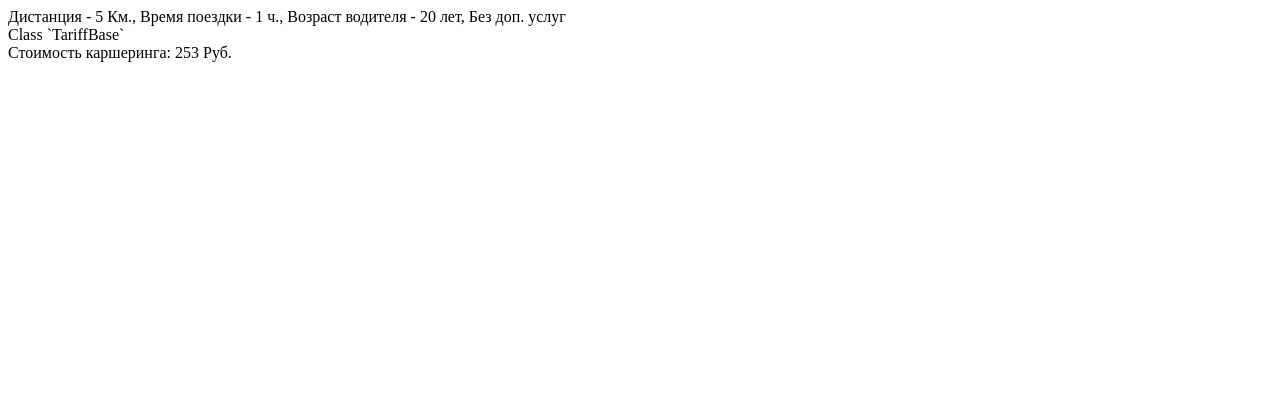
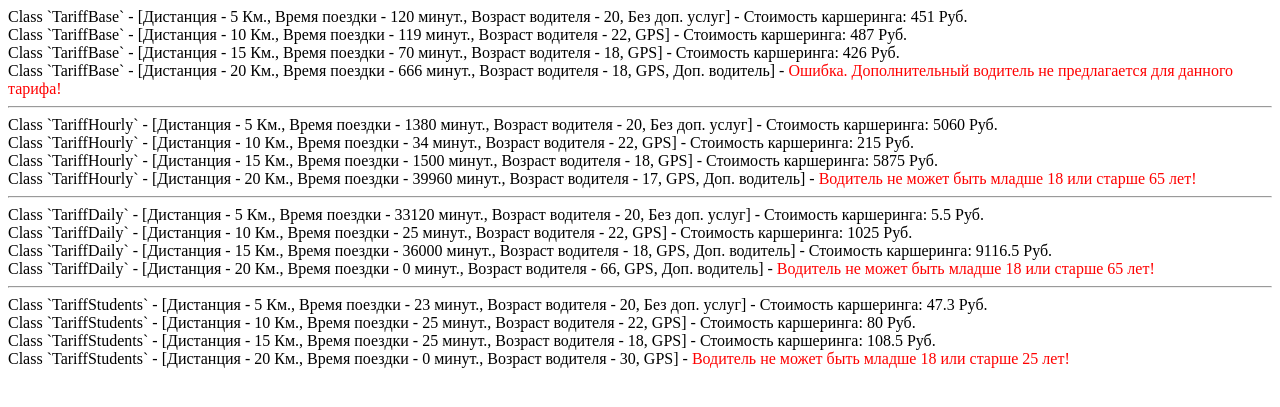
Before and after one commit to Chaosito/phpls-022020-home-work-4, a PHP site: page / in a window 1280 px wide. Shown: the top 407 px of the page. Run offline with PHP 8.4, Linux system fonts and the light colour scheme.

Commit message:
Created other tariffs.
Home work complete.

```diff
--- /dev/null
+++ b/classes/AbstractMainTariff.php
@@ -0,0 +1,39 @@
+<?php
+
+abstract class AbstractMainTariff implements TariffInterface
+{
+    protected $pricePerKilometer, $pricePerMinute, $driverAge;
+    protected $minimalAge = DRIVER_AGE_MINIMAL, $maximalAge = DRIVER_AGE_MAXIMAL;
+    protected $minimalAgeForNovice = DRIVER_IS_NOVICE_FROM_AGE, $maximalAgeForNovice = DRIVER_IS_NOVICE_TO_AGE;
+    protected $currentDistanceKm, $currentDurationMinutes, $ageMultiplier;
+    public $priceDistance, $priceDuration;  // Чтоб можно было получить отдельно стоимость за пройденное расстояние и время
+
+    protected function __construct($distanceKm, $durationMinutes, $driverAge, $useGps, $useAdditionalDriver)
+    {
+        // Проверка некоторых данных
+        $distanceKm = ($distanceKm < 0) ? 0 : $distanceKm;
+        $durationMinutes = ($durationMinutes < 0) ? 0 : $durationMinutes;
+
+        // Просто вывод данных:
+        print 'Class `'.get_called_class().'` - ';
+        $additionalService = [];
+        if ($useGps) $additionalService[] = 'GPS';
+        if ($useAdditionalDriver) $additionalService[] = 'Доп. водитель';
+        if (!count($additionalService)) $additionalService[] = 'Без доп. услуг';
+        print "[Дистанция - {$distanceKm} Км., Время поездки - {$durationMinutes} минут., Возраст водителя - {$driverAge}, ".implode(", ", $additionalService).'] - ';
+
+        if ($driverAge < $this->minimalAge || $driverAge > $this->maximalAge) {
+            throw new Exception("Водитель не может быть младше {$this->minimalAge} или старше {$this->maximalAge} лет!", 40402);
+        }
+
+        // Базовое определение свойств подходящих под все тарифы, если будет нужно переопределим
+        $this->driverAge = $driverAge;
+        $this->currentDistanceKm = $distanceKm;
+        $this->currentDurationMinutes = $durationMinutes;
+        $this->ageMultiplier = ($driverAge >= $this->minimalAgeForNovice && $driverAge <= $this->maximalAgeForNovice) ? (INCREASE_PRICE_FOR_NOVICE_IN_PERCENT / 100) + 1 : 1;
+        $this->priceDistance = $this->currentDistanceKm * $this->pricePerKilometer;
+        $this->priceDuration = $this->currentDurationMinutes * $this->pricePerMinute;
+    }
+
+    abstract public function calcPrice();
+}
--- /dev/null
+++ b/classes/AdditionalDriverTrait.php
@@ -0,0 +1,12 @@
+<?php
+
+trait AdditionalDriverTrait
+{
+    protected $additionalDriverExists = false;
+    protected $additionalDriverPrice = ADDITIONAL_DRIVER_PRICE;
+
+    protected function getAdditionalDriverCost()
+    {
+        return ($this->additionalDriverExists) ? $this->additionalDriverPrice : 0;
+    }
+}
--- /dev/null
+++ b/classes/GpsTrait.php
@@ -0,0 +1,14 @@
+<?php
+
+trait GpsTrait
+{
+    protected $gpsActivated = false;
+    protected $gpsPrice = ADDITIONAL_GPS_PRICE_RUB;
+    protected $gpsPriceForDurationInMinutes = ADDITIONAL_GPS_PRICE_4_DURATION;
+
+    protected function getGpsCost()
+    {
+        // WARN; To-Do: Должна ли стоимость GPS и доп. водителя облагаться налогом водителя-новичка? Пока сделаем что нет.
+        return ($this->gpsActivated) ? ceil($this->currentDurationMinutes / $this->gpsPriceForDurationInMinutes) * $this->gpsPrice : 0;
+    }
+}
--- /dev/null
+++ b/classes/TariffBase.php
@@ -0,0 +1,27 @@
+<?php
+
+/*
+    Тариф базовый:
+    Цена за 1 км = 10 руб.
+    Цена за 1 мин = 3 руб.
+    Доп. водитель недоступен
+*/
+
+class TariffBase extends AbstractMainTariff
+{
+    use GpsTrait;
+
+    public function __construct($distanceKm, $durationMinutes, $driverAge, $useGps = false, $useAdditionalDriver = false)
+    {
+        $this->pricePerKilometer = TARIFF_BASE_PRICE_PER_KM;
+        $this->pricePerMinute = TARIFF_BASE_PRICE_PER_MINUTE;
+        $this->gpsActivated = $useGps;
+        parent::__construct($distanceKm, $durationMinutes, $driverAge, $useGps, $useAdditionalDriver);
+        if ($useAdditionalDriver) throw new Exception("Ошибка. Дополнительный водитель не предлагается для данного тарифа!", 40401);
+    }
+
+    public function calcPrice()
+    {
+        return (($this->priceDistance + $this->priceDuration) * $this->ageMultiplier) + $this->getGpsCost();
+    }
+}
--- /dev/null
+++ b/classes/TariffDaily.php
@@ -0,0 +1,34 @@
+<?php
+
+/*
+    Тариф суточный:
+    Цена за 1 км = 1 руб.
+    Цена за 24 часа = 1000 руб.
+    Округление до 24 часов в большую сторону, но не мене 30 минут
+    (ex. 23:59 - 1 сутки, 24:29 - 1 сутки, 24:31 - 2 суток)
+*/
+
+class TariffDaily extends AbstractMainTariff
+{
+    use GpsTrait, AdditionalDriverTrait;
+
+    public function __construct($distanceKm, $durationDays, $driverAge, $useGps = false, $useAdditionalDriver = false)
+    {
+        $this->pricePerKilometer = TARIFF_DAILY_PRICE_PER_KM;
+        $this->pricePerMinute = TARIFF_DAILY_PRICE_PER_DAY / 24 / 60;   // 200 Рублей за час
+        $this->gpsActivated = $useGps;
+        $this->additionalDriverExists = $useAdditionalDriver;
+        parent::__construct($distanceKm, $durationDays * 24 * 60, $driverAge, $useGps, $useAdditionalDriver);
+    }
+
+    public function calcPrice()
+    {
+        $daysFull = round($this->currentDurationMinutes / 60 / 24); // Количество целых дней
+        // Получаем доп. день от остатка, или не получаем :) и складываем с кол-вом целых дней
+        $daysFull = $daysFull + ($this->currentDurationMinutes - ($daysFull * 60 * 24) > 30 ? 1 : 0);
+        // Проверям кол-во дней, на тот случай если человек взял машину по суточному тарифу, а прокатался < 30 минут.
+        $daysFull = ($daysFull < 1) ? 1 : 0;
+        $this->priceDuration = ($daysFull * 24 * 60 * $this->pricePerMinute);
+        return (($this->priceDistance + $this->priceDuration) * $this->ageMultiplier) + $this->getGpsCost() + $this->getAdditionalDriverCost();
+    }
+}
--- /dev/null
+++ b/classes/TariffHourly.php
@@ -0,0 +1,28 @@
+<?php
+
+/*
+    Тариф базовый:
+    Цена за 1 км = 0 руб.
+    Цена за 60 мин = 200 руб.
+    Округление до 60 минут в большую сторону
+*/
+
+class TariffHourly extends AbstractMainTariff
+{
+    use GpsTrait, AdditionalDriverTrait;
+
+    public function __construct($distanceKm, $durationHours, $driverAge, $useGps = false, $useAdditionalDriver = false)
+    {
+        $this->pricePerKilometer = TARIFF_HOURLY_PRICE_PER_KM;
+        $this->pricePerMinute = TARIFF_HOURLY_PRICE_PER_HOUR / 60;   // 200 Рублей за час
+        $this->gpsActivated = $useGps;
+        $this->additionalDriverExists = $useAdditionalDriver;
+        parent::__construct($distanceKm, $durationHours * 60, $driverAge, $useGps, $useAdditionalDriver);
+    }
+
+    public function calcPrice()
+    {
+        $this->priceDuration = ceil($this->currentDurationMinutes / 60) * 60 * $this->pricePerMinute;
+        return (($this->priceDistance + $this->priceDuration) * $this->ageMultiplier) + $this->getGpsCost() + $this->getAdditionalDriverCost();
+    }
+}
--- /dev/null
+++ b/classes/TariffInterface.php
@@ -0,0 +1,6 @@
+<?php
+
+interface TariffInterface
+{
+    public function calcPrice();
+}
--- /dev/null
+++ b/classes/TariffStudents.php
@@ -0,0 +1,29 @@
+<?php
+
+/*
+    Тариф студенческий:
+    Цена за 1 км = 4 руб.
+    Цена за 1 мин = 1 руб.
+    Возраст не более 25 лет
+    Доп. водитель недоступен
+*/
+
+class TariffStudents extends AbstractMainTariff
+{
+    use GpsTrait;
+
+    public function __construct($distanceKm, $durationMinutes, $driverAge, $useGps = false, $useAdditionalDriver = false)
+    {
+        $this->maximalAge = TARIFF_STUDENT_DRIVER_AGE_MAX;
+        $this->pricePerKilometer = TARIFF_STUDENTS_PRICE_PER_KM;
+        $this->pricePerMinute = TARIFF_STUDENTS_PRICE_PER_MINUTE;
+        $this->gpsActivated = $useGps;
+        parent::__construct($distanceKm, $durationMinutes, $driverAge, $useGps, $useAdditionalDriver);
+        if ($useAdditionalDriver) throw new Exception("Ошибка. Дополнительный водитель не предлагается для данного тарифа!", 40401);
+    }
+
+    public function calcPrice()
+    {
+        return (($this->priceDistance + $this->priceDuration) * $this->ageMultiplier) + $this->getGpsCost();
+    }
+}
--- a/config.php
+++ b/config.php
@@ -1 +1,35 @@
 <?php
+
+/* Базовые настройки */
+const DRIVER_AGE_MINIMAL = 18;                      // Минимальный возраст водителя
+const DRIVER_AGE_MAXIMAL = 65;                      // Максимальный возраст водителя
+const DRIVER_IS_NOVICE_FROM_AGE = 18;               // Минимальный возраст водителя-новичка (повышение тарифов)
+const DRIVER_IS_NOVICE_TO_AGE = 21;                 // Максимальный возраст водителя-новичка (повышение тарифов)
+const INCREASE_PRICE_FOR_NOVICE_IN_PERCENT = 10;    // Увеличение цены для водителей новичков, на указанный процент
+
+/* Настройки тарифа "Базовый" */
+const TARIFF_BASE_PRICE_PER_KM = 10;                // Стоимость 1 км пути
+const TARIFF_BASE_PRICE_PER_MINUTE = 3;             // Стоимость 1 минуты пути
+
+/* Настройки тарифа "Почасовой" */
+const TARIFF_HOURLY_PRICE_PER_KM = 0;                // Стоимость 1 км пути
+const TARIFF_HOURLY_PRICE_PER_HOUR = 200;            // Стоимость 1 часа пути
+
+/* Настройки тарифа "Суточный" */
+const TARIFF_DAILY_PRICE_PER_KM = 1;                // Стоимость 1 км пути
+const TARIFF_DAILY_PRICE_PER_DAY = 1000;            // Стоимость 1 суток пути
+
+/* Настройки тарифа "Студенческий" */
+const TARIFF_STUDENTS_PRICE_PER_KM = 4;             // Стоимость 1 км пути
+const TARIFF_STUDENTS_PRICE_PER_MINUTE = 1;         // Стоимость 1 суток пути
+const TARIFF_STUDENT_DRIVER_AGE_MAX = 25;           // Максимальный возраст для тарифа
+
+/* Настройки доп. услуг */
+const ADDITIONAL_GPS_PRICE_RUB = 15;                // Стоимость GPS, Рублей.
+const ADDITIONAL_GPS_PRICE_4_DURATION = 60;         // Цена GPS за каждые N минут
+const ADDITIONAL_DRIVER_PRICE = 100;                // Цена GPS за каждые N минут
+
+spl_autoload_register(function($className) {
+    $className = str_replace('\\', DIRECTORY_SEPARATOR, $className);
+	include_once $_SERVER['DOCUMENT_ROOT'].DIRECTORY_SEPARATOR.'classes'.DIRECTORY_SEPARATOR.$className.'.php';
+});
--- a/index.php
+++ b/index.php
@@ -1,162 +1,69 @@
 <?php
-
-/* Базовые настройки */
-const DRIVER_AGE_MINIMAL = 18;                      // Минимальный возраст водителя
-const DRIVER_AGE_MAXIMAL = 65;                      // Максимальный возраст водителя
-const DRIVER_IS_NOVICE_FROM_AGE = 18;               // Минимальный возраст водителя-новичка (повышение тарифов)
-const DRIVER_IS_NOVICE_TO_AGE = 21;                 // Максимальный возраст водителя-новичка (повышение тарифов)
-const INCREASE_PRICE_FOR_NOVICE_IN_PERCENT = 10;    // Увеличение цены для водителей новичков, на указанный процент
-
-/* Настройки тарифа "Базовый" */
-const TARIFF_BASE_PRICE_PER_KM = 10;                // Стоимость 1 км пути, тариф "Базовый"
-const TARIFF_BASE_PRICE_PER_MINUTE = 3;             // Стоимость 1 минуты пути, тариф "Базовый"
-
-/* Настройки тарифа "Почасовой" */
-
-/* Настройки тарифа "Суточный" */
-
-/* Настройки тарифа "Студенческий" */
-const TARIFF_STUDENT_DRIVER_AGE_MAX = 25;           // Максимальный возраст для тарифа "Студенческий"
-
-/* Настройки доп. услуг */
-const ADDITIONAL_GPS_PRICE_RUB = 15;                // Стоимость GPS, Рублей.
-const ADDITIONAL_GPS_PRICE_4_DURATION = 60;         // Цена GPS за каждые N минут
-const ADDITIONAL_DRIVER_PRICE = 100;                // Цена GPS за каждые N минут
-
-trait GpsTrait
-{
-    protected $gpsActivated = false;
-    protected $gpsPrice = ADDITIONAL_GPS_PRICE_RUB;
-    protected $gpsPriceForDurationInMinutes = ADDITIONAL_GPS_PRICE_4_DURATION;
-}
-
-trait AdditionalDriverTrait
-{
-    protected $additionalDriverExists = false;
-    protected $additionalDriverPrice = ADDITIONAL_DRIVER_PRICE;
-}
-
-interface TariffInterface
-{
-    public function calcPrice($return = false);
-    // и другие необходимые функции
-}
-
-abstract class AbstractMainTariff implements TariffInterface
-{
-    protected $pricePerKilometer, $pricePerMinute, $driverAge;
-    protected $minimalAge = DRIVER_AGE_MINIMAL, $maximalAge = DRIVER_AGE_MAXIMAL;
-    protected $minimalAgeForNovice = DRIVER_IS_NOVICE_FROM_AGE, $maximalAgeForNovice = DRIVER_IS_NOVICE_TO_AGE;
-    protected $currentDistanceKm, $currentDurationMinutes, $ageMultiplier;
-
-    protected function __construct($distanceKm, $durationHours, $driverAge, $useGps, $useAdditionalDriver)
-    {
-        if ($driverAge < $this->minimalAge || $driverAge > $this->maximalAge) {
-            throw new Exception("Водитель не может быть младше {$this->minimalAge} или старше {$this->maximalAge} лет!", 40402);
-        }
-
-        $this->driverAge = $driverAge;
-        $this->currentDistanceKm = $distanceKm;
-        $this->currentDurationMinutes = $durationHours * 60;
-        $this->ageMultiplier = ($driverAge >= $this->minimalAgeForNovice && $driverAge <= $this->maximalAgeForNovice) ? (INCREASE_PRICE_FOR_NOVICE_IN_PERCENT / 100) + 1 : 1;
-
-        $additionalService = [];
-        if ($useGps) $additionalService[] = 'GPS';
-        if ($useAdditionalDriver) $additionalService[] = 'Доп. водитель';
-        if (!count($additionalService)) $additionalService[] = 'Без доп. услуг';
-
-        print "Дистанция - {$distanceKm} Км., Время поездки - {$durationHours} ч., Возраст водителя - {$driverAge} лет, ".implode(", ", $additionalService).'<br>';
-    }
-
-    abstract public function calcPrice($return = false);
-    // описывает основные методы и занимается определением возраста, и имплементирует интерфейс iTariff
-}
-
-// To-Do: Этот класс практически готов
-class TariffBase extends AbstractMainTariff
-{
-    use GpsTrait;
-
-    public function __construct($distanceKm, $durationHours, $driverAge, $useGps = false, $useAdditionalDriver = false)
-    {
-        parent::__construct($distanceKm, $durationHours, $driverAge, $useGps, $useAdditionalDriver);
-        if ($useAdditionalDriver) throw new Exception("Дополнительный водитель не предлагается для данного тарифа", 40401);
-
-        $this->pricePerKilometer = TARIFF_BASE_PRICE_PER_KM;
-        $this->pricePerMinute = TARIFF_BASE_PRICE_PER_MINUTE;
-        $this->gpsActivated = $useGps;
-    }
-
-    public function calcPrice($return = false)
-    {
-        print 'Class `'.__CLASS__.'`<br>';
-        $priceDistance = $this->currentDistanceKm * $this->pricePerKilometer;
-        $priceDuration = $this->currentDurationMinutes * $this->pricePerMinute;
-        // To-Do: Должна ли стоимость GPS и доп. водителя облагаться налогом водителя-новичка?
-        // Пока сделаем что нет.
-        $priceGps = ($this->gpsActivated) ? ceil($this->currentDurationMinutes / $this->gpsPriceForDurationInMinutes) * $this->gpsPrice : 0;
-
-        return (($priceDistance + $priceDuration) * $this->ageMultiplier) + $priceGps;
-    }
-}
-
-class TariffHourly extends AbstractMainTariff
-{
-    use GpsTrait, AdditionalDriverTrait;
-
-    public function __construct($distanceKm, $durationHours, $driverAge, $useGps = false, $useAdditionalDriver = false)
-    {
-        parent::__construct($distanceKm, $durationHours, $driverAge, $useGps, $useAdditionalDriver);
-        $this->pricePerKilometer = 0;
-        $this->pricePerMinute = 200 / 60;   // 200 Рублей за час
-        $this->gpsActivated = $useGps;
-        $this->additionalDriverExists = $useAdditionalDriver;
-    }
-
-    public function calcPrice($return = false)
-    {
-        print 'Class `'.__CLASS__.'`<br>';
-    }
-}
-
-class TariffDaily extends AbstractMainTariff
-{
-    use GpsTrait, AdditionalDriverTrait;
-
-    public function __construct($distanceKm, $durationHours, $driverAge, $useGps = false, $useAdditionalDriver = false)
-    {
-        parent::__construct($distanceKm, $durationHours, $driverAge, $useGps, $useAdditionalDriver);
-        $this->gpsActivated = $useGps;
-        $this->additionalDriverExists = $useAdditionalDriver;
-    }
-
-    public function calcPrice($return = false)
-    {
-        print 'Class `'.__CLASS__.'`<br>';
-    }
-}
-
-class TariffStudents extends AbstractMainTariff
-{
-    use GpsTrait;
-
-    public function __construct($distanceKm, $durationHours, $driverAge, $useGps = false, $useAdditionalDriver = false)
-    {
-        $this->maximalAge = TARIFF_STUDENT_DRIVER_AGE_MAX;
-        parent::__construct($distanceKm, $durationHours, $driverAge, $useGps, $useAdditionalDriver);
-        if ($useAdditionalDriver) throw new Exception("Дополнительный водитель не предлагается для данного тарифа - ".__CLASS__, 40401);
-        $this->gpsActivated = $useGps;
-    }
-
-    public function calcPrice($return = false)
-    {
-        print 'Class `'.__CLASS__.'`<br>';
-    }
-}
+include_once('config.php');
 
 try {
-    $tariff1 = new TariffBase(5, 1, 20, 0, 0);
-    print "Стоимость каршеринга: ".$tariff1->calcPrice().' Руб.<br>';
+    $attr4Tariff = [
+        ['distanceKm' => 5, 'duration' => 120, 'driverAge' => 20, 'useGps' => 0, 'useAdditionalDriver' => 0],
+        ['distanceKm' => 10, 'duration' => 119, 'driverAge' => 22, 'useGps' => 1, 'useAdditionalDriver' => 0],
+        ['distanceKm' => 15, 'duration' => 70, 'driverAge' => 18, 'useGps' => 1, 'useAdditionalDriver' => 0],
+        ['distanceKm' => 20, 'duration' => 666, 'driverAge' => 18, 'useGps' => 1, 'useAdditionalDriver' => 1],
+    ];
+
+    foreach($attr4Tariff AS $v) {
+        $objTariff = new TariffBase($v['distanceKm'], $v['duration'], $v['driverAge'], $v['useGps'], $v['useAdditionalDriver']);
+        print "Стоимость каршеринга: ".$objTariff->calcPrice().' Руб.<br>';
+    }
 } catch (Exception $e) {
-    print $e->getMessage();
+    print '<span style="color:red;">'.$e->getMessage().'</span><br>';
 }
+print '<hr>';
+
+try {
+    $attr4Tariff = [
+        ['distanceKm' => 5, 'duration' => 23, 'driverAge' => 20, 'useGps' => 0, 'useAdditionalDriver' => 0],
+        ['distanceKm' => 10, 'duration' => 34/60, 'driverAge' => 22, 'useGps' => 1, 'useAdditionalDriver' => 0],
+        ['distanceKm' => 15, 'duration' => 25, 'driverAge' => 18, 'useGps' => 1, 'useAdditionalDriver' => 0],
+        ['distanceKm' => 20, 'duration' => 666, 'driverAge' => 17, 'useGps' => 1, 'useAdditionalDriver' => 1],
+    ];
+
+    foreach($attr4Tariff AS $v) {
+        $objTariff = new TariffHourly($v['distanceKm'], $v['duration'], $v['driverAge'], $v['useGps'], $v['useAdditionalDriver']);
+        print "Стоимость каршеринга: ".$objTariff->calcPrice().' Руб.<br>';
+    }
+} catch (Exception $e) {
+    print '<span style="color:red;">'.$e->getMessage().'</span><br>';
+}
+print '<hr>';
+
+try {
+    $attr4Tariff = [
+        ['distanceKm' => 5, 'duration' => 23, 'driverAge' => 20, 'useGps' => 0, 'useAdditionalDriver' => 0],
+        ['distanceKm' => 10, 'duration' => 25/60/24, 'driverAge' => 22, 'useGps' => 1, 'useAdditionalDriver' => 0],
+        ['distanceKm' => 15, 'duration' => 25, 'driverAge' => 18, 'useGps' => 1, 'useAdditionalDriver' => 1],
+        ['distanceKm' => 20, 'duration' => -666, 'driverAge' => 66, 'useGps' => 1, 'useAdditionalDriver' => 1],
+    ];
+
+    foreach($attr4Tariff AS $v) {
+        $objTariff = new TariffDaily($v['distanceKm'], $v['duration'], $v['driverAge'], $v['useGps'], $v['useAdditionalDriver']);
+        print "Стоимость каршеринга: ".$objTariff->calcPrice().' Руб.<br>';
+    }
+} catch (Exception $e) {
+    print '<span style="color:red;">'.$e->getMessage().'</span><br>';
+}
+print '<hr>';
+
+try {
+    $attr4Tariff = [
+        ['distanceKm' => 5, 'duration' => 23, 'driverAge' => 20, 'useGps' => 0, 'useAdditionalDriver' => 0],
+        ['distanceKm' => 10, 'duration' => 25, 'driverAge' => 22, 'useGps' => 1, 'useAdditionalDriver' => 0],
+        ['distanceKm' => 15, 'duration' => 25, 'driverAge' => 18, 'useGps' => 1, 'useAdditionalDriver' => 0],
+        ['distanceKm' => 20, 'duration' => -666, 'driverAge' => 30, 'useGps' => 1, 'useAdditionalDriver' => 0],
+    ];
+
+    foreach($attr4Tariff AS $v) {
+        $objTariff = new TariffStudents($v['distanceKm'], $v['duration'], $v['driverAge'], $v['useGps'], $v['useAdditionalDriver']);
+        print "Стоимость каршеринга: ".$objTariff->calcPrice().' Руб.<br>';
+    }
+} catch (Exception $e) {
+    print '<span style="color:red;">'.$e->getMessage().'</span><br>';
+}
```
